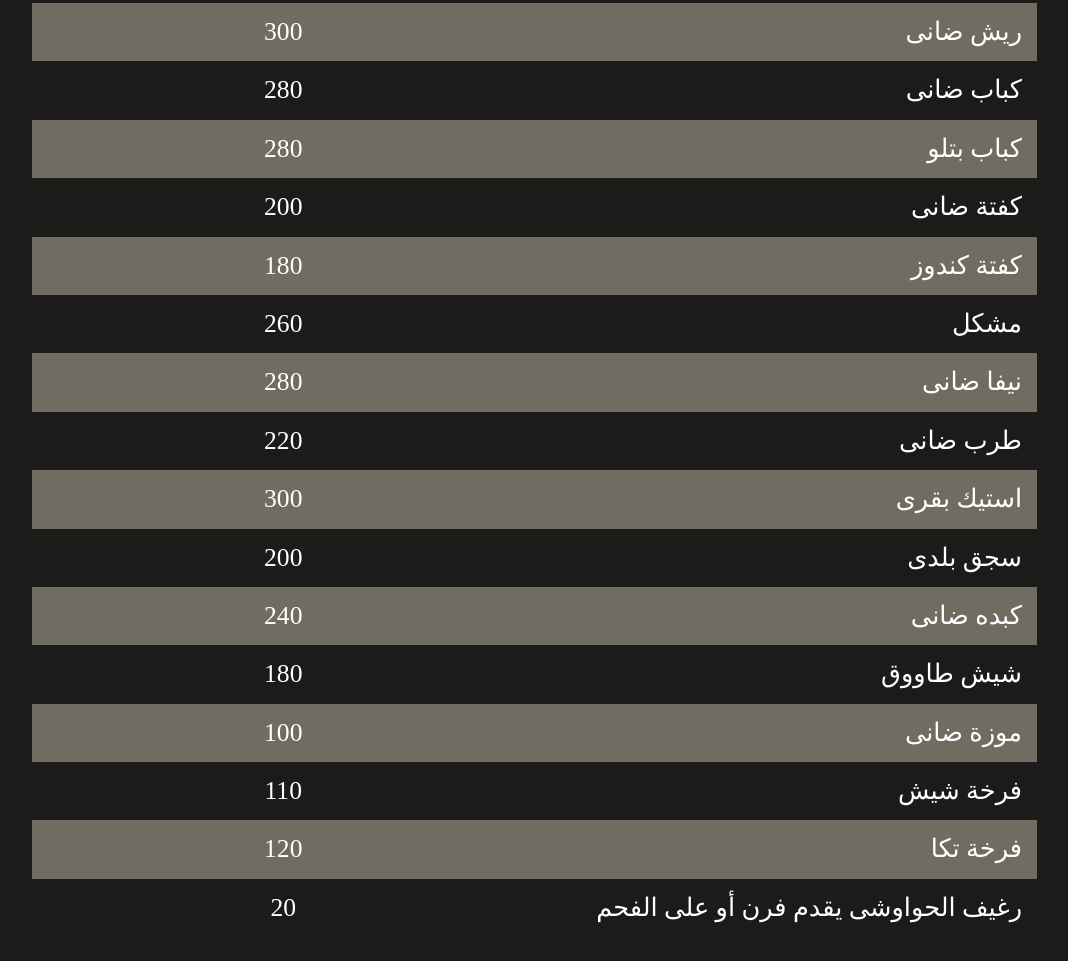
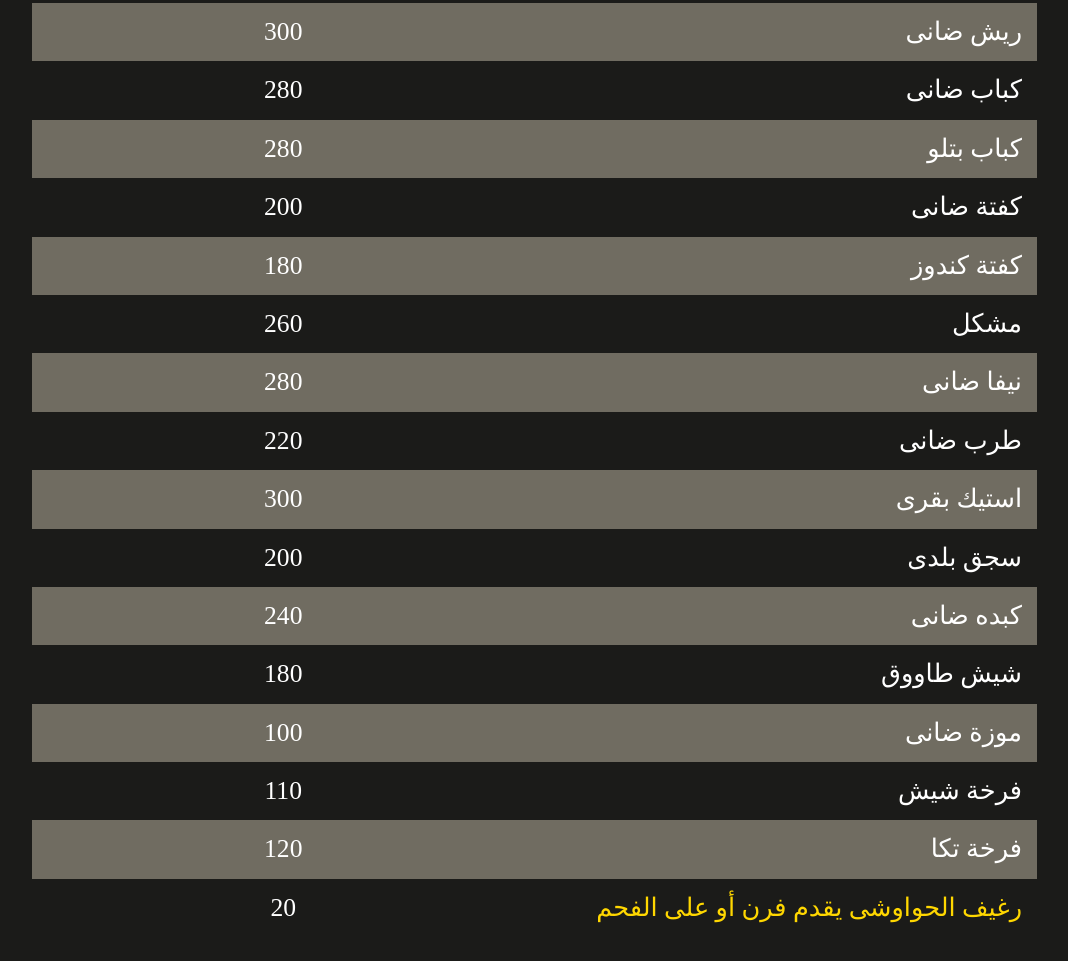
Before and after one commit to Shetriga/Aboulsoud-Restaurant, a plain HTML site: page index.html in a window 1280 px wide. Shown: the part 1597-2558 px from the top of the page, without its empty margins (173-1241 px from the left). Drawn offline with nearby package versions, Linux system fonts and the light colour scheme; a web font is replaced by a local one.

Commit message:
Second commit with mashweyat section done

```diff
--- a/index.html
+++ b/index.html
@@ -148,7 +148,7 @@
           <p class="menu-item-price">20</p>
         </div>
         <div class="col col-6">
-          <p class="menu-item">رغيف الحواوشى يقدم فرن أو على الفحم</p>
+          <p class="menu-item" style="color: gold;">رغيف الحواوشى يقدم فرن أو على الفحم</p>
         </div>
 
       </div>
```
